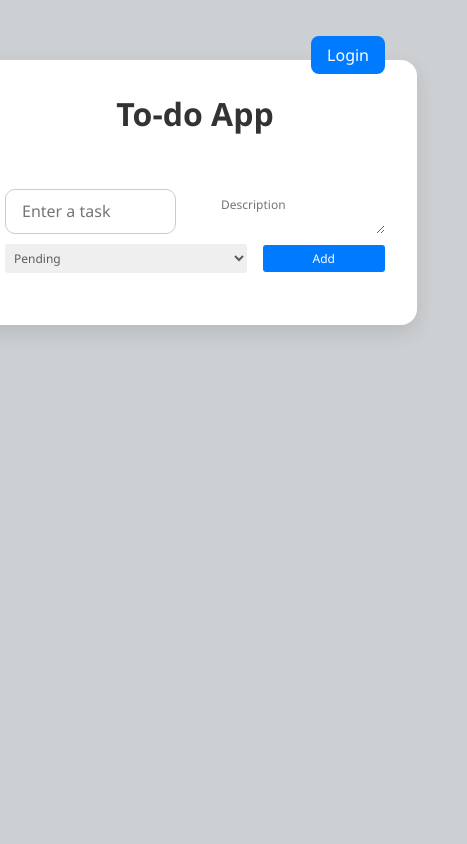
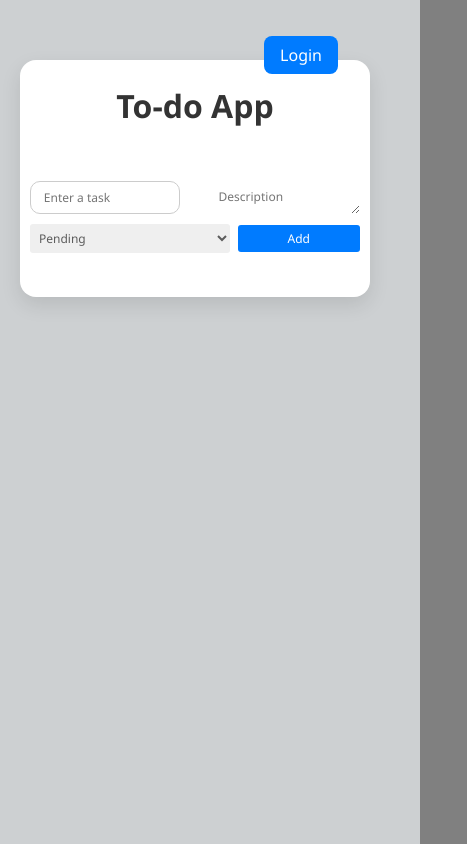
Before and after one commit to vasanth-vkjack/Todo-App, a React (Create React App) app in the folder frontend/: page / in a window 390 px wide. Shown: the whole page, 467 px wide, since content can reach past the window. Built offline with nearby package versions, Linux system fonts and the light colour scheme; the HTML template or start-up script is replaced by a standard one.

Commit message:
responsive

```diff
--- a/frontend/src/LoginSignup/Loginpage.css
+++ b/frontend/src/LoginSignup/Loginpage.css
@@ -53,9 +53,10 @@
   font-weight: 600;
   cursor: pointer;
 }
-@media(max-width:800px){
+@media(max-width:500px){
     .loginsignup-container{
-        width: 450px;
+        width: 350px;
+        height: 500px;
         padding: 20px 30px;
     }
     .loginsignup-container h1{
--- a/frontend/src/LoginSignup/Loginpage.jsx
+++ b/frontend/src/LoginSignup/Loginpage.jsx
@@ -14,7 +14,7 @@ const Loginpage = () => {
   };
 
   const fetchProfile = async () => {
-    const response = await fetch("http://localhost:4000/profile", {
+    const response = await fetch("https://todo-app-2pyr.onrender.com/profile", {
       credentials: "include",
     });
 
@@ -28,7 +28,7 @@ const Loginpage = () => {
   };
 
   const login = async () => {
-    const response = await fetch("http://localhost:4000/login", {
+    const response = await fetch("https://todo-app-2pyr.onrender.com/login", {
       method: "POST",
       headers: {
         "Content-Type": "application/json",
@@ -48,7 +48,7 @@ const Loginpage = () => {
   };
 
   const signup = async () => {
-    const response = await fetch("http://localhost:4000/signup", {
+    const response = await fetch("https://todo-app-2pyr.onrender.com/signup", {
       method: "POST",
       headers: {
         "Content-Type": "application/json",
--- a/frontend/src/components/NewTodo.css
+++ b/frontend/src/components/NewTodo.css
@@ -5,7 +5,7 @@
   font-family: "Segoe UI", Tahoma, Geneva, Verdana, sans-serif;
 }
 
-.main{
+.main {
   min-height: 100vh;
   background: #f5f7fa;
   display: flex;
@@ -278,3 +278,38 @@ Link:hover {
 .main2 .container {
   animation: fadeIn 0.3s ease-in-out;
 }
+@media (max-width: 400px) {
+  .main {
+    height: 100vh;
+    width: 450px;
+  }
+  .container {
+    padding: 1.5rem;
+    width: 100%;
+  }
+  .cont-inp {
+    max-width: 330px;
+    gap: 0.5rem;
+    margin-bottom: 1rem;
+  }
+  .cont-add {
+    max-width: 330px;
+    gap: 0.5rem;
+    margin-bottom: 1rem;
+  }
+  .cont-inp input[type="text"]{
+    padding: 0.45rem 0.8rem;
+    font-size: 12px;
+    width: 150px;
+  }
+  .cont-inp textarea{
+    padding: 0.45rem 0.8rem;
+    font-size: 12px;
+    width: 150px;
+  }
+  .cont-add select{
+    padding: 0.45rem 0.8rem;
+    font-size: 12px;
+    width: 150px;
+  }
+}
--- a/frontend/src/components/ToDo.jsx
+++ b/frontend/src/components/ToDo.jsx
@@ -34,7 +34,7 @@ export const Todo = () => {
   };
 
   const handleAdd = async () => {
-    await fetch("http://localhost:4000/save", {
+    await fetch("https://todo-app-2pyr.onrender.com/save", {
       credentials: "include",
       method: "POST",
       headers: {
@@ -58,7 +58,7 @@ export const Todo = () => {
 
   const updateToDo = async (_id, updatedData) => {
     console.log(_id, updatedData);
-    await fetch(`http://localhost:4000/update/${_id}`, {
+    await fetch(`https://todo-app-2pyr.onrender.com/update/${_id}`, {
       method: "PUT",
       headers: {
         "content-type": "application/json",
@@ -85,7 +85,7 @@ export const Todo = () => {
   };
 
   const handleDelete = async (_id) => {
-    await fetch(`http://localhost:4000/delete/${_id}`, {
+    await fetch(`https://todo-app-2pyr.onrender.com/delete/${_id}`, {
       method: "DELETE",
       headers: {
         "Content-Type": "application/json",
@@ -99,7 +99,7 @@ export const Todo = () => {
   };
 
   const logout = async () => {
-    const response = await fetch("http://localhost:4000/logout", {
+    const response = await fetch("https://todo-app-2pyr.onrender.com/logout", {
       method: "POST",
       credentials: "include",
     });
--- a/frontend/src/slices/userSlice.js
+++ b/frontend/src/slices/userSlice.js
@@ -5,7 +5,7 @@ export const fetchTodos = createAsyncThunk(
   "/getTodos",
   async (_, { rejectWithValue }) => {
     try {
-      const res = await axios.get("http://localhost:4000/todos", {
+      const res = await axios.get("https://todo-app-2pyr.onrender.com/todos", {
         headers: {
           "Content-Type": "application/json",
         },
```
Also changed, not shown: 2 other files (tests, documents, lock files or other folders).
